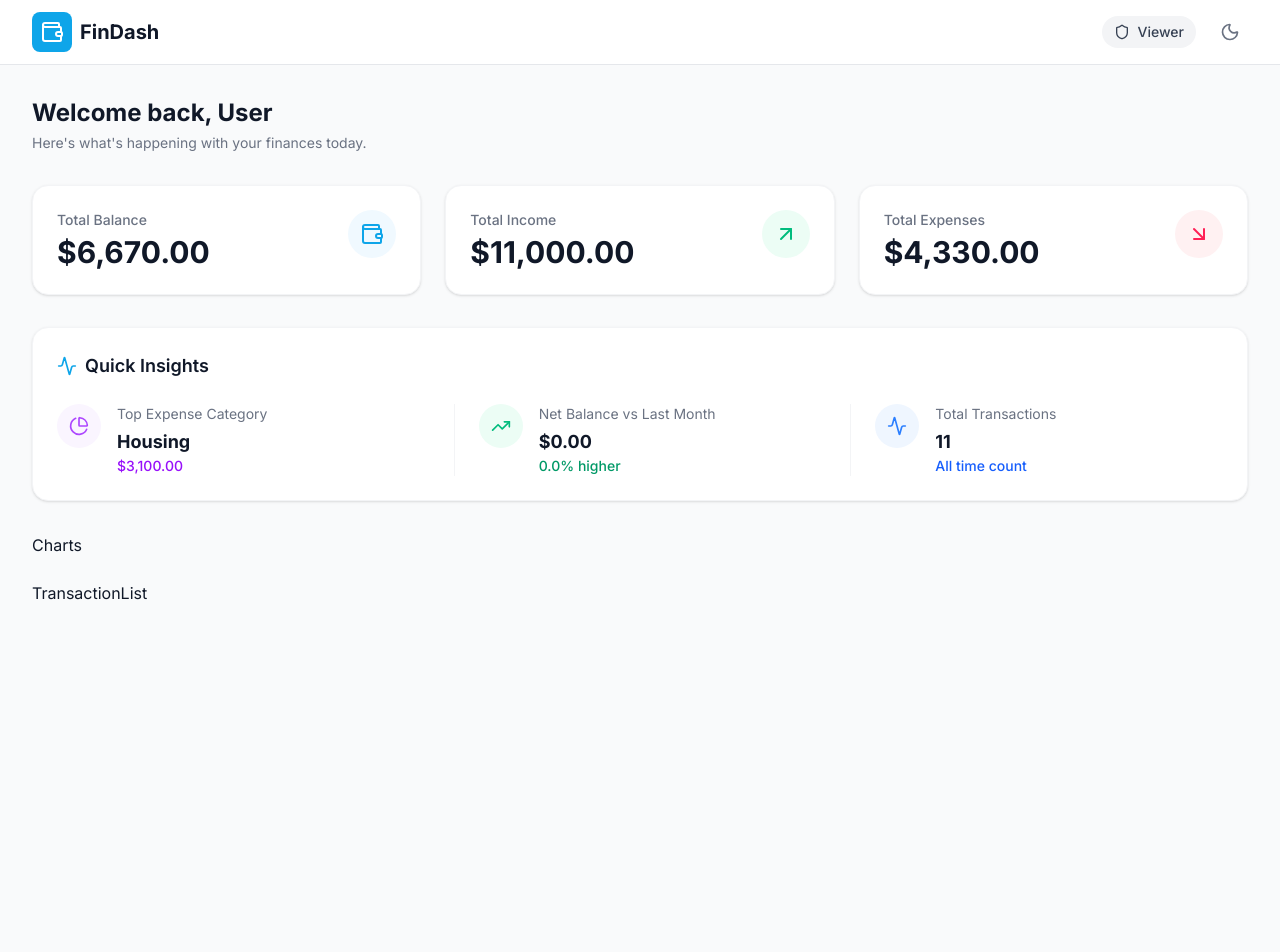
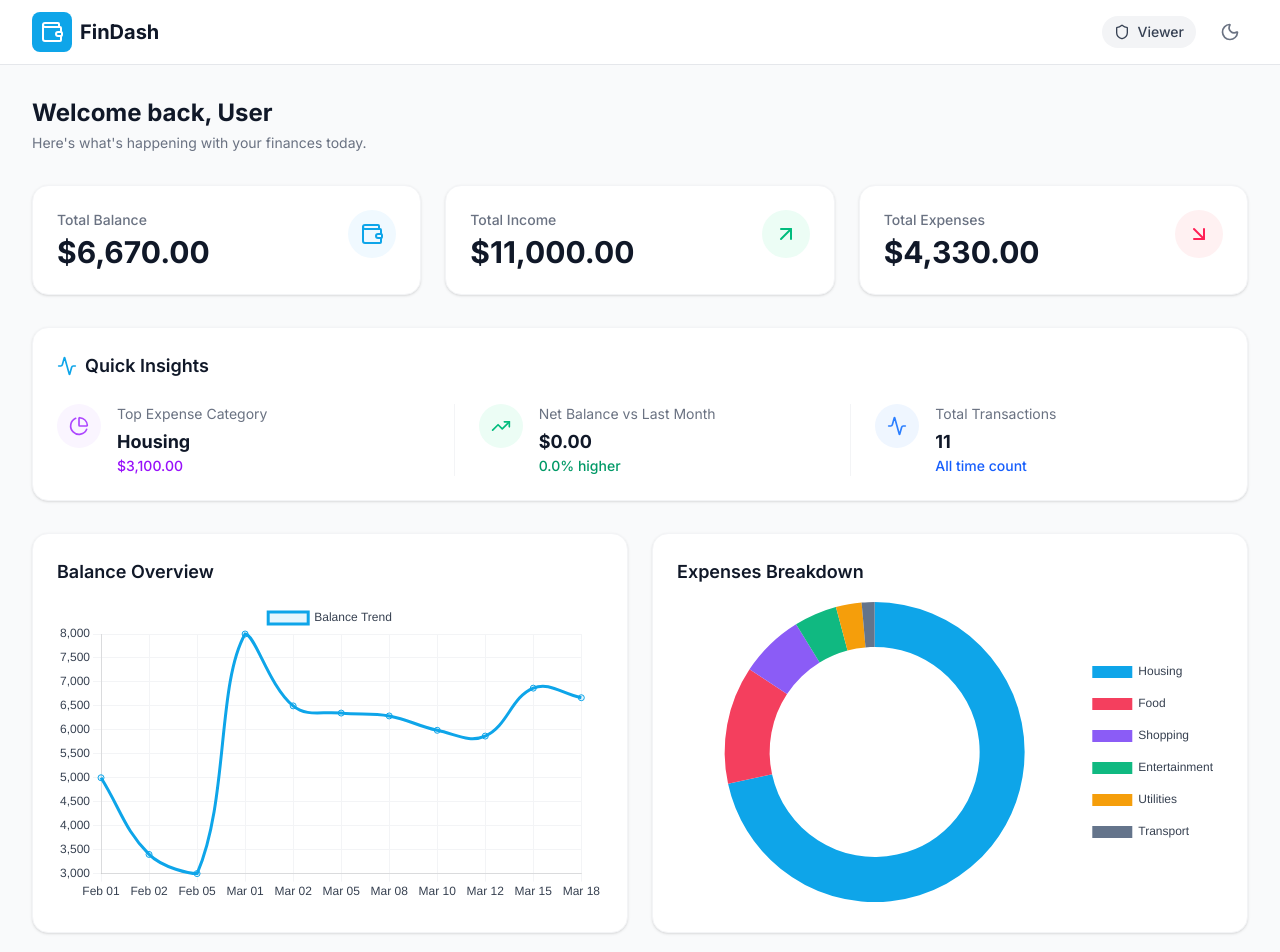
Before and after one commit to isubinkr/finDash, a React (Vite) app: page / in a window 1280 px wide. Shown: the top 952 px of the page. Before the commit the page ends 800 px from the top, so only its background shows below. Built offline with nearby package versions, Linux system fonts and the light colour scheme.

Commit message:
add charts component

```diff
--- a/src/components/Dashboard/Charts.jsx
+++ b/src/components/Dashboard/Charts.jsx
@@ -1,5 +1,147 @@
+import {
+  Chart as ChartJS,
+  CategoryScale,
+  LinearScale,
+  PointElement,
+  LineElement,
+  BarElement,
+  Title,
+  Tooltip,
+  Legend,
+  ArcElement,
+} from "chart.js";
+import { Line, Doughnut } from "react-chartjs-2";
+import { useFinance } from "../../context/FinanceContext";
+import { calculateSpendingByCategory } from "../../utils/helpers";
+import { format } from "date-fns";
+
+ChartJS.register(
+  CategoryScale,
+  LinearScale,
+  PointElement,
+  LineElement,
+  BarElement,
+  ArcElement,
+  Title,
+  Tooltip,
+  Legend,
+);
+
 const Charts = () => {
-  return <div>Charts</div>;
+  const { transactions, theme } = useFinance();
+  const isDark = theme === "dark";
+  const textColor = isDark ? "#e5e7eb" : "#374151";
+  const gridColor = isDark ? "#374151" : "#f3f4f6";
+
+  // Process data for Line Chart (Balance over time)
+  // Sort chronologically
+  const sortedTxs = [...transactions].sort(
+    (a, b) => new Date(a.date) - new Date(b.date),
+  );
+  let runningBalance = 0;
+  const balanceData = sortedTxs.map((t) => {
+    runningBalance += t.type === "income" ? t.amount : -t.amount;
+    return runningBalance;
+  });
+  const labels = sortedTxs.map((t) => format(new Date(t.date), "MMM dd"));
+
+  const lineChartData = {
+    labels,
+    datasets: [
+      {
+        label: "Balance Trend",
+        data: balanceData,
+        borderColor: "#0ea5e9",
+        backgroundColor: "rgba(14, 165, 233, 0.1)",
+        tension: 0.4,
+        fill: true,
+      },
+    ],
+  };
+
+  const lineOptions = {
+    responsive: true,
+    maintainAspectRatio: false,
+    plugins: {
+      legend: {
+        labels: { color: textColor },
+      },
+    },
+    scales: {
+      x: {
+        grid: { color: gridColor },
+        ticks: { color: textColor },
+      },
+      y: {
+        grid: { color: gridColor },
+        ticks: { color: textColor },
+      },
+    },
+  };
+
+  // Process data for Doughnut Chart (Spending by Category)
+  const spendingData = calculateSpendingByCategory(transactions);
+  const doughnutColors = [
+    "#0ea5e9",
+    "#f43f5e",
+    "#8b5cf6",
+    "#10b981",
+    "#f59e0b",
+    "#64748b",
+    "#ec4899",
+    "#14b8a6",
+  ];
+
+  const doughnutChartData = {
+    labels: spendingData.map((d) => d.category),
+    datasets: [
+      {
+        data: spendingData.map((d) => d.amount),
+        backgroundColor: doughnutColors.slice(0, spendingData.length),
+        borderWidth: 0,
+        hoverOffset: 4,
+      },
+    ],
+  };
+
+  const doughnutOptions = {
+    responsive: true,
+    maintainAspectRatio: false,
+    plugins: {
+      legend: {
+        position: "right",
+        labels: { color: textColor, padding: 20 },
+      },
+    },
+    cutout: "70%",
+  };
+
+  return (
+    <div className="grid grid-cols-1 lg:grid-cols-2 gap-6 mb-8">
+      <div className="bg-white dark:bg-gray-800 p-6 rounded-2xl shadow-sm border border-gray-100 dark:border-gray-700 h-100">
+        <h3 className="text-lg font-semibold text-gray-900 dark:text-white mb-4">
+          Balance Overview
+        </h3>
+        <div className="h-75">
+          <Line data={lineChartData} options={lineOptions} />
+        </div>
+      </div>
+      <div className="bg-white dark:bg-gray-800 p-6 rounded-2xl shadow-sm border border-gray-100 dark:border-gray-700 h-100">
+        <h3 className="text-lg font-semibold text-gray-900 dark:text-white mb-4">
+          Expenses Breakdown
+        </h3>
+        <div className="h-75 flex items-center justify-center">
+          {spendingData.length > 0 ? (
+            <Doughnut data={doughnutChartData} options={doughnutOptions} />
+          ) : (
+            <p className="text-gray-500 dark:text-gray-400">
+              No expenses recorded yet.
+            </p>
+          )}
+        </div>
+      </div>
+    </div>
+  );
 };
 
 export default Charts;
```
